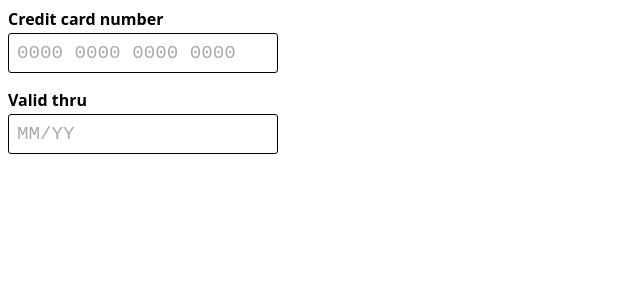
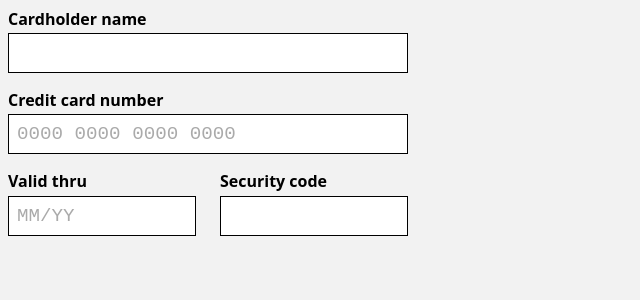
Before and after one commit to moroz/svelte-credit-card-input, a Svelte app: page / in a window 1280 px wide. Shown: the top 300 px of the page, without its empty margins (0-640 px from the left). Built offline with nearby package versions, Linux system fonts and the light colour scheme; a web font is replaced by a local one.

Commit message:
Build whole form group

```diff
--- a/src/App.svelte
+++ b/src/App.svelte
@@ -1,16 +1,31 @@
 <script lang="ts">
   import CardNumberField from "./lib/CardNumberField.svelte";
   import ExpirationDateField from "./lib/ExpirationDateField.svelte";
+  import InputField from "./lib/InputField.svelte";
 
   let formData = {
     creditCardNo: "",
-    validThru: ""
+    validThru: "",
+    cardholderName: "",
+    securityCode: ""
   };
 </script>
 
 <div class="layout">
-  <form>
-    <CardNumberField id="credit_card_no" bind:value={formData.creditCardNo} />
-    <ExpirationDateField id="valid_thru" bind:value={formData.validThru} />
+  <form class="form">
+    <InputField
+      name="cardholderName"
+      bind:value={formData.cardholderName}
+      label="Cardholder name"
+    />
+    <CardNumberField id="creditCardNo" bind:value={formData.creditCardNo} />
+    <div class="columns">
+      <ExpirationDateField id="validThru" bind:value={formData.validThru} />
+      <InputField
+        name="securityCode"
+        bind:value={formData.validThru}
+        label="Security code"
+      />
+    </div>
   </form>
 </div>
--- a/src/css/_variables.sass
+++ b/src/css/_variables.sass
@@ -1,2 +1,6 @@
 $font-monospace: "PT Mono", monospace, monospace
 $font-sans: system-ui, -apple-system, BlinkMacSystemFont, sans-serif
+$input-height: 2.5rem
+$input-font-size: 1.2rem
+$input-border-radius: 0
+$column-gap: 1.5rem
--- a/src/css/app.sass
+++ b/src/css/app.sass
@@ -1,4 +1,6 @@
 @import variables
 
 @import base
-@import masked_input
+@import layout
+@import inputs
+@import form
--- a/src/css/base.sass
+++ b/src/css/base.sass
@@ -6,6 +6,7 @@ html,body
 
 body
   font-family: $font-sans
+  background: #f2f2f2
 
 form .label
   font-weight: bold
--- /dev/null
+++ b/src/css/form.sass
@@ -0,0 +1,2 @@
+.form
+  max-width: 25rem
--- a/src/css/masked_input.sass
+++ b/src/css/inputs.sass
@@ -1,23 +1,26 @@
-.masked-input-field
+.masked-input-field, .input-field
   margin-bottom: 1rem
+  width: 100%
 
   .label
     display: block
+
+  .mask, input
+    height: $input-height
+    line-height: $input-height
+    font-size: $input-font-size
+    padding: 0 .5rem
+    font-family: $font-monospace
+    border-radius: $input-border-radius
+    border: 0
+    width: 100%
 
 .masked-input-group
   position: relative
   background: white
   display: inline-flex
   border-radius: 3px
-
-  .mask, input
-    height: 2.5rem
-    line-height: 2.5rem
-    font-size: 1.2rem
-    padding: 0 .5rem
-    font-family: $font-monospace
-    border-radius: 3px
-    border: 0
+  width: 100%
 
   .mask
     position: absolute
@@ -33,8 +36,10 @@
     opacity: 0
 
   input
-    background: transparent
-    width: min-content
+    border: 1px solid
+
+.input-field
+  input
     border: 1px solid
 
 @media not all and (min-resolution: .001dpcm)
--- /dev/null
+++ b/src/css/layout.sass
@@ -0,0 +1,6 @@
+.columns
+  display: flex
+  gap: $column-gap
+
+  > *
+    flex: 1
--- a/src/lib/ExpirationDateField.svelte
+++ b/src/lib/ExpirationDateField.svelte
@@ -5,7 +5,6 @@
   export let value = "";
   let placeholder = "MM/YY";
   let input;
-  let maskedValue = "";
 
   function onChange(e: Event) {
     const target = e.target as HTMLInputElement;
@@ -21,7 +20,6 @@
       value = "1";
     }
     input.value = maskValueToPlaceholder(value, placeholder);
-    maskedValue = maskValueToPlaceholder(value, placeholder);
   }
 </script>
 
@@ -38,11 +36,10 @@
       bind:this={input}
       on:input={onChange}
       on:change={onChange}
-      value={maskedValue}
     />
     <span class="mask"
-      ><span class="transparent">{maskedValue}</span>{placeholder.substring(
-        maskedValue.length
+      ><span class="transparent">{input?.value}</span>{placeholder.substring(
+        input?.value.length
       )}</span
     >
   </div>
--- /dev/null
+++ b/src/lib/InputField.svelte
@@ -0,0 +1,10 @@
+<script lang="ts">
+  export let value = "";
+  export let label;
+  export let name;
+</script>
+
+<div class="input-field">
+  <label class="label" for={name}>{label}</label>
+  <input {name} id={name} {value} />
+</div>
```
